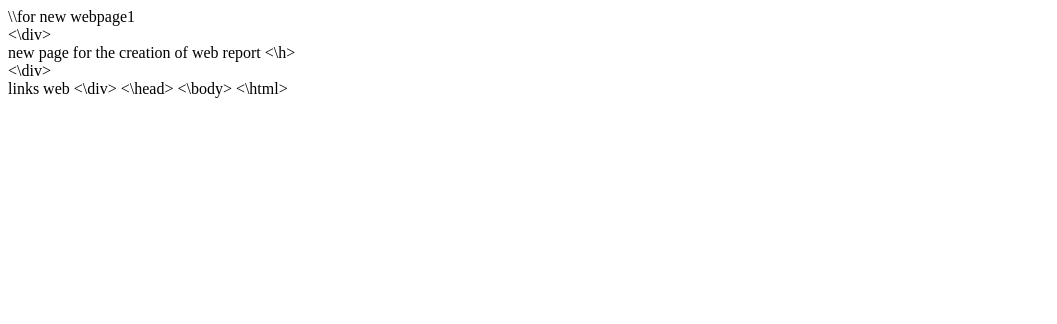
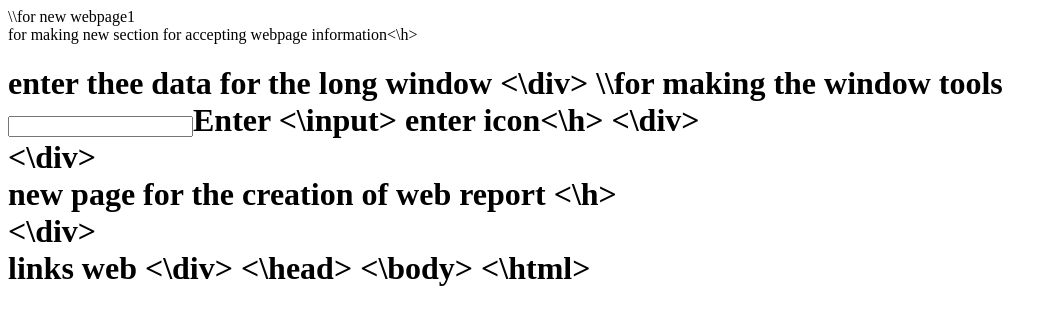
Before and after one commit to saifeqbal/saifeqbal-github.io, a plain HTML site: page newwebpage.html in a window 1280 px wide. Shown: the whole page, without its empty margins (0-1057 px from the left). Drawn offline with Linux system fonts and the light colour scheme.

Commit message:
Update newwebpage.html

```diff
--- a/newwebpage.html
+++ b/newwebpage.html
@@ -3,8 +3,21 @@
 <html>
 <body>
 <head>
-<div id ="header">
-<h>
+<div id ="header"><h> for making new section for accepting webpage information<\h>
+<div id = "window " label = "drop" ; on-click="magnify", ><h1> enter thee data for the long window
+<\div>
+\\for making the window tools
+
+<div id= "new set">
+<input type="icon"  alt-text="Please enter">Enter  <\input>
+<h> enter icon<\h>
+<\div>
+
+
+
+<window
+<\h>
+<div>
 
 <\div>
 <div id ="section"><h> new page for the creation of web report
```
